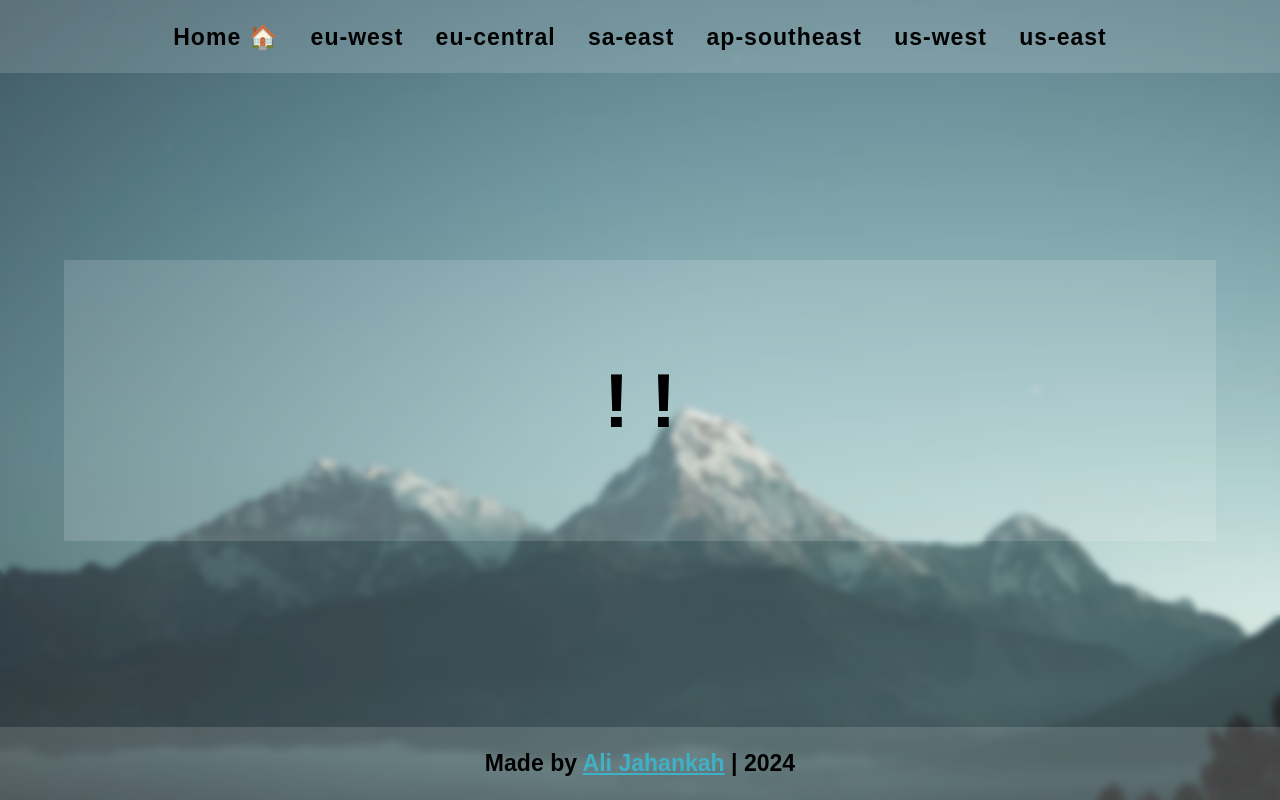
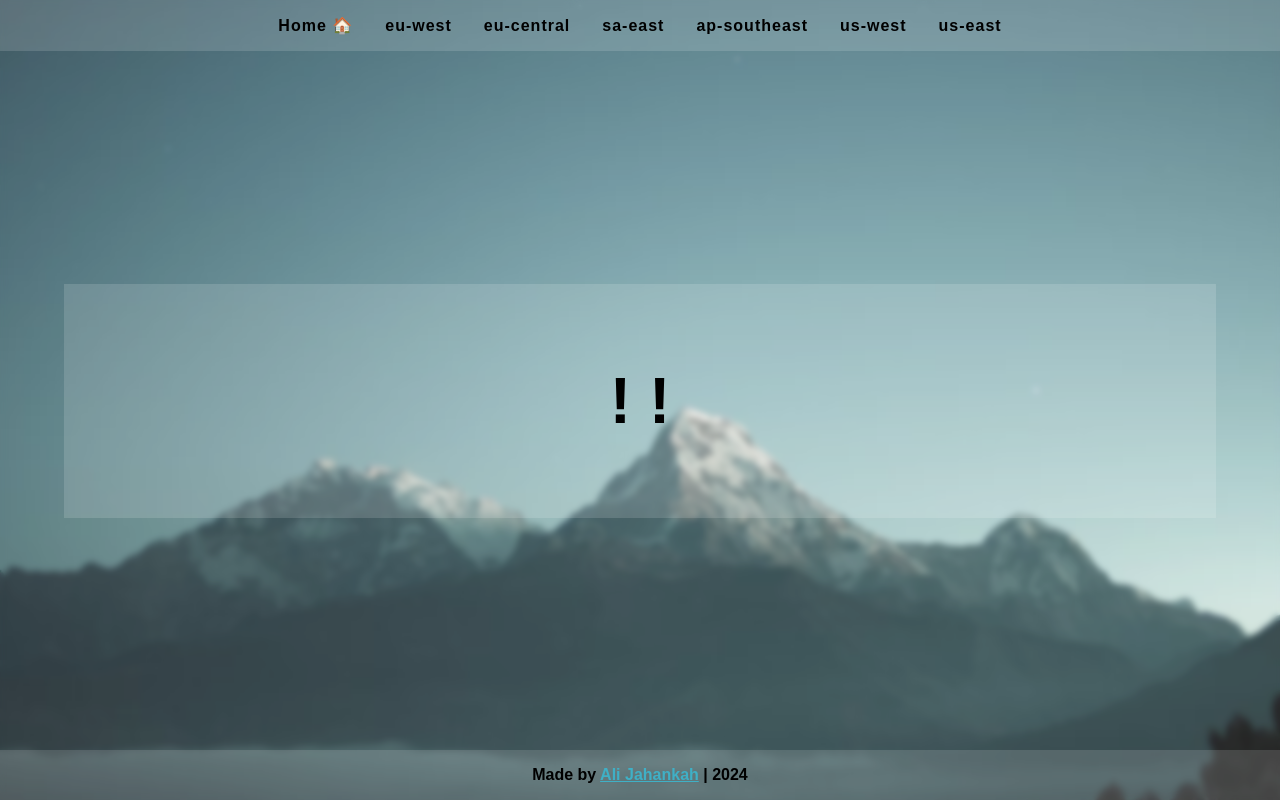
Before and after one commit to Ali-Jahankah/regions-status-client, a React (Create React App) app: page /500 in a window 1280 px wide. Built offline with nearby package versions, Linux system fonts and the light colour scheme; no server answers.

Commit message:
styles: fix some styles

```diff
--- a/src/components/header/Header.css
+++ b/src/components/header/Header.css
@@ -1,8 +1,6 @@
-.header {
+.header-ul {
   padding: 1em;
   background: rgba(255, 255, 255, 0.143);
-}
-.header-ul {
   display: flex;
   cursor: pointer;
   justify-content: center;
@@ -11,6 +9,7 @@
   -moz-transition: all 0.6s;
   -ms-transition: all 0.6s;
   -o-transition: all 0.6s;
+  align-items: end;
 }
 .header-li {
   list-style: none;
@@ -20,7 +19,7 @@
   color: inherit;
   font-weight: 600;
   letter-spacing: 1px;
-  padding: 0.5em 0.7em;
+  padding: 0.3em;
 }
 .header-link:hover {
   background: rgba(255, 255, 255, 0.1);
@@ -35,3 +34,8 @@
   text-decoration: underline rgb(255, 153, 0);
   text-underline-offset: 10px;
 }
+@media screen and (min-width: 700px) {
+  .header-link {
+    padding: 1em;
+  }
+}
--- a/src/index.css
+++ b/src/index.css
@@ -3,6 +3,16 @@
   padding: 0;
   outline: 0;
   box-sizing: border-box;
-  font-size: 1.2rem;
+  font-size: 0.7rem;
   font-family: Arial, Helvetica, sans-serif;
 }
+@media screen and (min-width: 400px) {
+  * {
+    font-size: 0.8rem;
+  }
+}
+@media screen and (min-width: 700px) {
+  * {
+    font-size: 1rem;
+  }
+}
```
